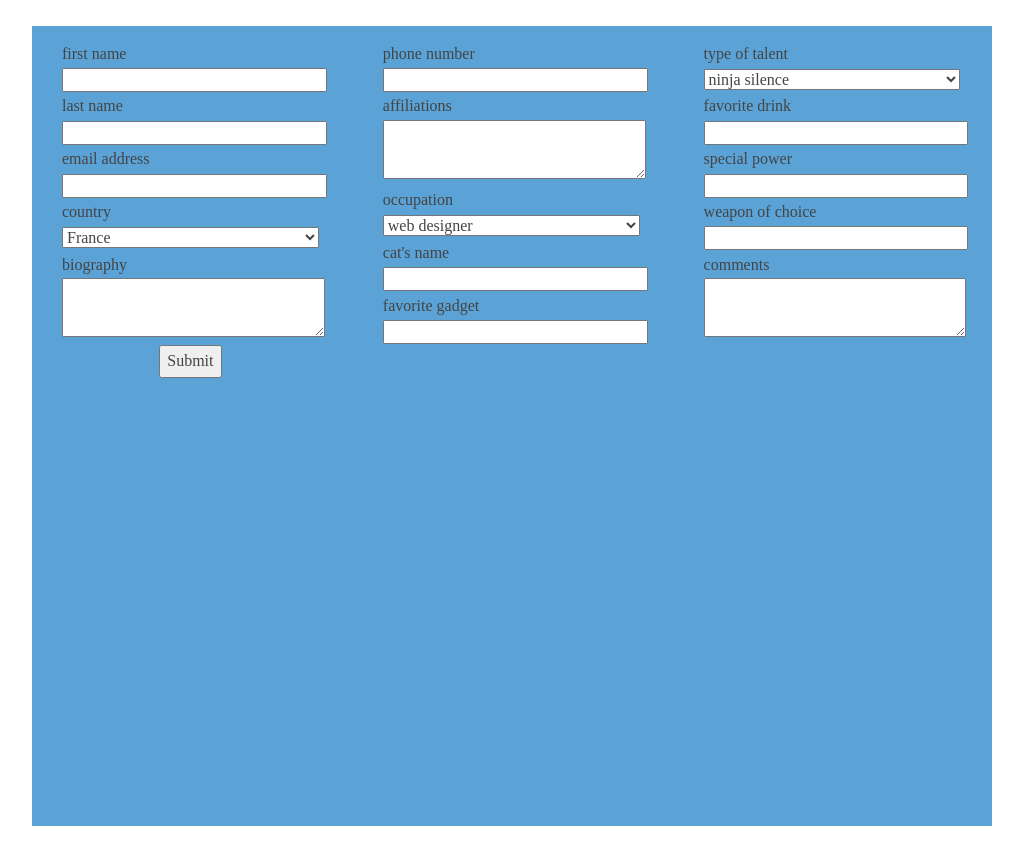
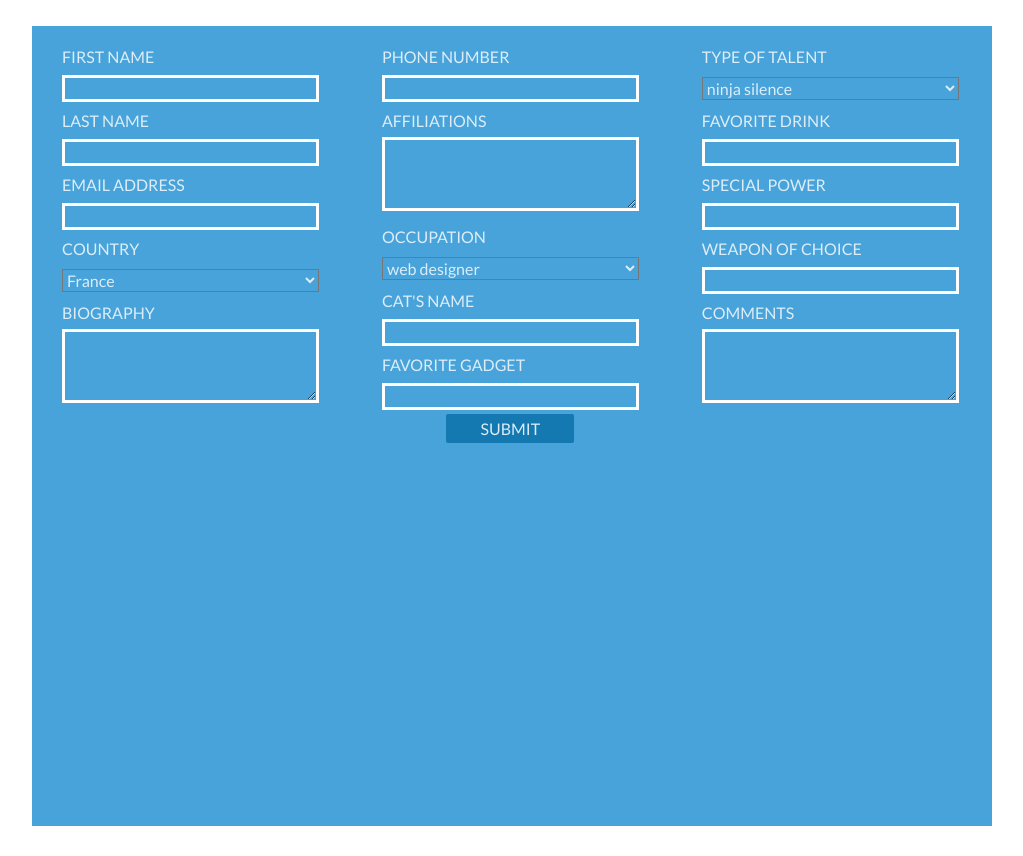
Before and after one commit to prufrock123/TIY_HW04_Part1, a plain HTML site: page index.html in a window 1280 px wide. Shown: the whole page, without its empty margins (128-1151 px from the left). Drawn offline with Linux system fonts and the light colour scheme.

Commit message:
Finishes up part 1 for now. Could be improved, but I messed up on the structure early on and didn't have an opportunity to fix.

```diff
--- a/index.html
+++ b/index.html
@@ -6,6 +6,7 @@
     <link rel="stylesheet" type="text/css" href="./bower_components/normalize.css/normalize.css">
     <link rel="stylesheet" type="text/css" href="./bower_components/typeplate-starter-kit/css/typeplate.css">
     <link rel="stylesheet" type="text/css" href="./style.css">
+    <link href='http://fonts.googleapis.com/css?family=Lato' rel='stylesheet' type='text/css'>
 </head>
 
 <body>
@@ -38,9 +39,9 @@
                         <label for="bio">biography</label>
                         <textarea id="bio"></textarea>
                     </div>
-                    <div class="button">
+<!--                     <div class="button">
                         <button type="submit">Submit</button>
-                    </div>
+                    </div> -->
                 </div>
             </div>
             <div class="column">
@@ -69,6 +70,9 @@
             			<label for="favorite-gadget">favorite gadget</label>
             			<input type="text" id="favorite-gadget" />
             		</div>
+					<div class="button">
+						<input type="submit" />
+					</div>
             	</div>
             </div>
             <div class="column">
--- a/style.css
+++ b/style.css
@@ -1,18 +1,27 @@
 #container {
-    background-color: #5BA3D6;
+    background-color: #47A3DA;
     display: block;
     width: 100%;
     height: 100%;
 }
+
+* {
+	font-family: 'Lato', sans-serif;
+	text-transform: uppercase;
+	color: #DCEDF8;
+	box-sizing: border-box;
+}
+
 .column {
-    background-color: #bed1fe;
+    background-color: #47A3DA;
+    color: #595f63;
     display: block;
     width: 100%;
     height: 100%;
     min-height: 250px;
 }
 .column:nth-child(2) {
-    background-color: #5BA3D6;
+    background-color: #47A3DA;
 }
 form {
     width: 100%;
@@ -32,14 +41,28 @@ form {
 */input, textarea, select {
     width: 100%;
     margin: 0;
+    background: transparent;
+}
+
+input, textarea {
+	border: 3px solid #FFFFFF;
+}
+input[type="submit"] {
+	padding: 5px 15px;
+	background: #1478B1;
+	border: 0 none;
+	cursor: pointer;
+	webkit-border-radius: 5px;
+	border-radius: 2px;
 }
 .button {
-	width: 25%;
+	width: 50%;
 	text-align: center;
 	margin: auto;
 }
 label {
     display: block;
+    cursor: pointer;
 }
 @media all and (min-width: 900px) {
     #container {
@@ -55,10 +78,11 @@ label {
     .column {
         display: inline-block;
         box-sizing: border-box;
-        background-color: inherit;
+        background-color: #47A3DA;
         width: 33%;
         height: 100%;
         vertical-align: top;
+        line-height: 2em;
         /*padding: 15px 30px;*/
     }
     .form-content > div {}
```
